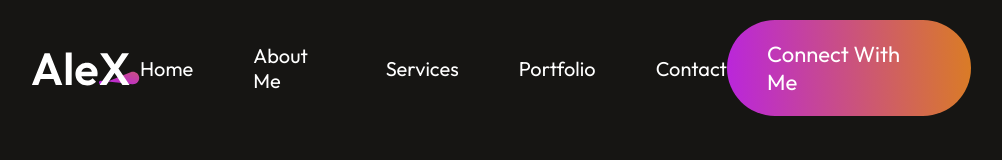
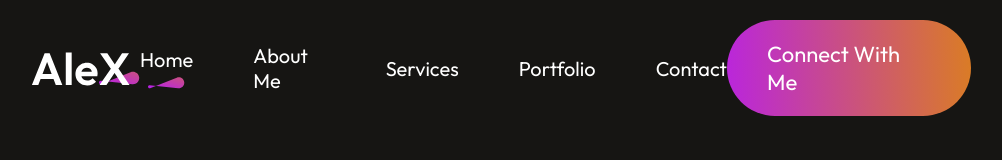
Before and after one commit to DavidCarG/Portfolio, a React (Vite) app: page / in a window 1280 px wide. Shown: the top 160 px of the page, without its empty margins (139-1141 px from the left). Built offline with nearby package versions, Linux system fonts and the light colour scheme.

Commit message:
Implement react-smooth-scroll to the navbar

```diff
--- a/src/components/About/About.jsx
+++ b/src/components/About/About.jsx
@@ -5,7 +5,7 @@ import profile_img from "../../assets/profile_img.svg";
 
 const About = () => {
   return (
-    <div className="about">
+    <div id="about" className="about">
       <div className="about-title">
         <h1>About me</h1>
         <img src={theme_pattern} alt="" />
--- a/src/components/Contact/Contact.jsx
+++ b/src/components/Contact/Contact.jsx
@@ -7,7 +7,7 @@ import call_icon from "../../assets/call_icon.svg";
 
 const Contact = () => {
   return (
-    <div className="contact">
+    <div id="contact" className="contact">
       <div className="contact-title">
         <h1>Get in touch</h1>
         <img src={theme_pattern} alt="" />
--- a/src/components/Hero/Hero.jsx
+++ b/src/components/Hero/Hero.jsx
@@ -4,7 +4,7 @@ import profile_img from "../../assets/profile_img.svg";
 
 const Hero = () => {
   return (
-    <div className="hero">
+    <div id="home" className="hero">
       <img src={profile_img} alt="" />
       <h1>
         <span>Lorem ipsum</span> dolor sit amet consectetur adipisicing
--- a/src/components/MyWork/MyWork.jsx
+++ b/src/components/MyWork/MyWork.jsx
@@ -6,7 +6,7 @@ import arrow_icon from "../../assets/arrow_icon.svg";
 
 const MyWork = () => {
   return (
-    <div className="mywork">
+    <div id="work" className="mywork">
       <div className="mywork-title">
         <h1>My latest work</h1>
         <img src={theme_pattern} alt="" />
--- a/src/components/Navbar/Navbar.css
+++ b/src/components/Navbar/Navbar.css
@@ -25,3 +25,20 @@
 .nav-connect:hover {
   transform: scale(1.05);
 }
+
+.nav-menu li {
+  display: flex;
+  flex-direction: column;
+  gap: 5px;
+  cursor: pointer;
+}
+
+.nav-menu li img {
+  display: flex;
+  margin: auto;
+}
+
+.anchor-link {
+  text-decoration: none;
+  color: white;
+}
--- a/src/components/Navbar/Navbar.jsx
+++ b/src/components/Navbar/Navbar.jsx
@@ -1,17 +1,76 @@
-import React from "react";
+import React, { useState } from "react";
 import "./Navbar.css";
 import logo from "../../assets/logo.svg";
+import underline from "../../assets/nav_underline.svg";
+import AnchorLink from "react-anchor-link-smooth-scroll";
 
 const Navbar = () => {
+  const [menu, setMenu] = useState("home");
+
   return (
     <div className="navbar">
       <img src={logo} alt="" />
       <ul className="nav-menu">
-        <li>Home</li>
-        <li>About Me</li>
-        <li>Services</li>
-        <li>Portfolio</li>
-        <li>Contact</li>
+        <li>
+          <AnchorLink className="anchor-link" href="#home">
+            <p
+              onClick={() => {
+                setMenu("home");
+              }}
+            >
+              Home
+            </p>
+          </AnchorLink>
+          {menu === "home" ? <img src={underline} alt="" /> : <></>}
+        </li>
+        <li>
+          <AnchorLink className="anchor-link" offset={50} href="#about">
+            <p
+              onClick={() => {
+                setMenu("about");
+              }}
+            >
+              About Me
+            </p>
+          </AnchorLink>
+          {menu === "about" ? <img src={underline} alt="" /> : <></>}
+        </li>
+        <li>
+          <AnchorLink className="anchor-link" offset={50} href="#services">
+            <p
+              onClick={() => {
+                setMenu("services");
+              }}
+            >
+              Services
+            </p>
+          </AnchorLink>
+          {menu === "services" ? <img src={underline} alt="" /> : <></>}
+        </li>
+        <li>
+          <AnchorLink className="anchor-link" offset={50} href="#work">
+            <p
+              onClick={() => {
+                setMenu("work");
+              }}
+            >
+              Portfolio
+            </p>
+          </AnchorLink>
+          {menu === "work" ? <img src={underline} alt="" /> : <></>}
+        </li>
+        <li>
+          <AnchorLink className="anchor-link" offset={50} href="#contact">
+            <p
+              onClick={() => {
+                setMenu("contact");
+              }}
+            >
+              Contact
+            </p>
+          </AnchorLink>
+          {menu === "contact" ? <img src={underline} alt="" /> : <></>}
+        </li>
       </ul>
       <div className="nav-connect">Connect With Me</div>
     </div>
--- a/src/components/Services/Services.jsx
+++ b/src/components/Services/Services.jsx
@@ -6,7 +6,7 @@ import arrow_icon from "../../assets/arrow_icon.svg";
 
 const Services = () => {
   return (
-    <div className="services">
+    <div id="services" className="services">
       <div className="services-title">
         <h1>My services</h1>
         <img src={theme_pattern} alt="" />
```
